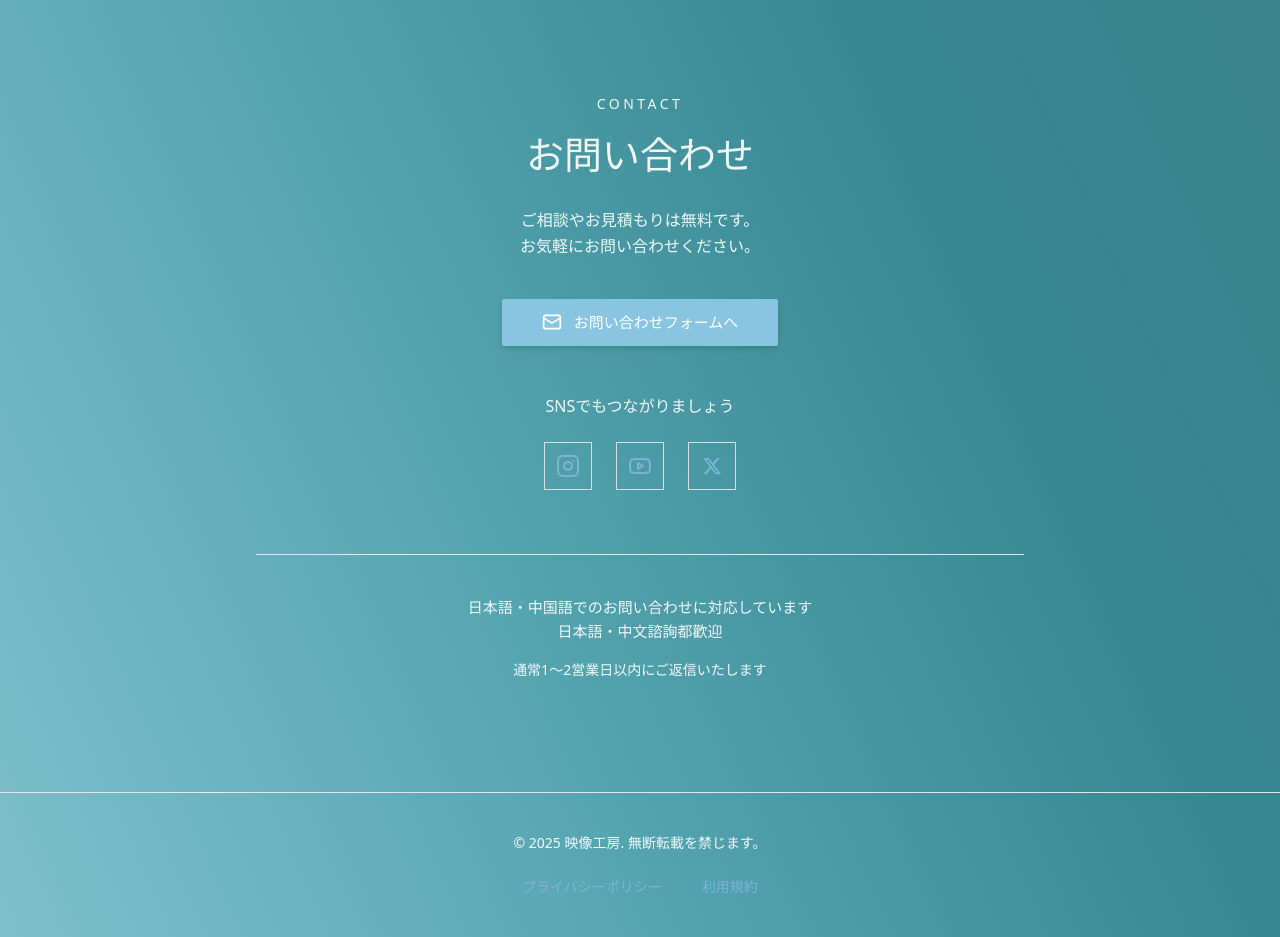
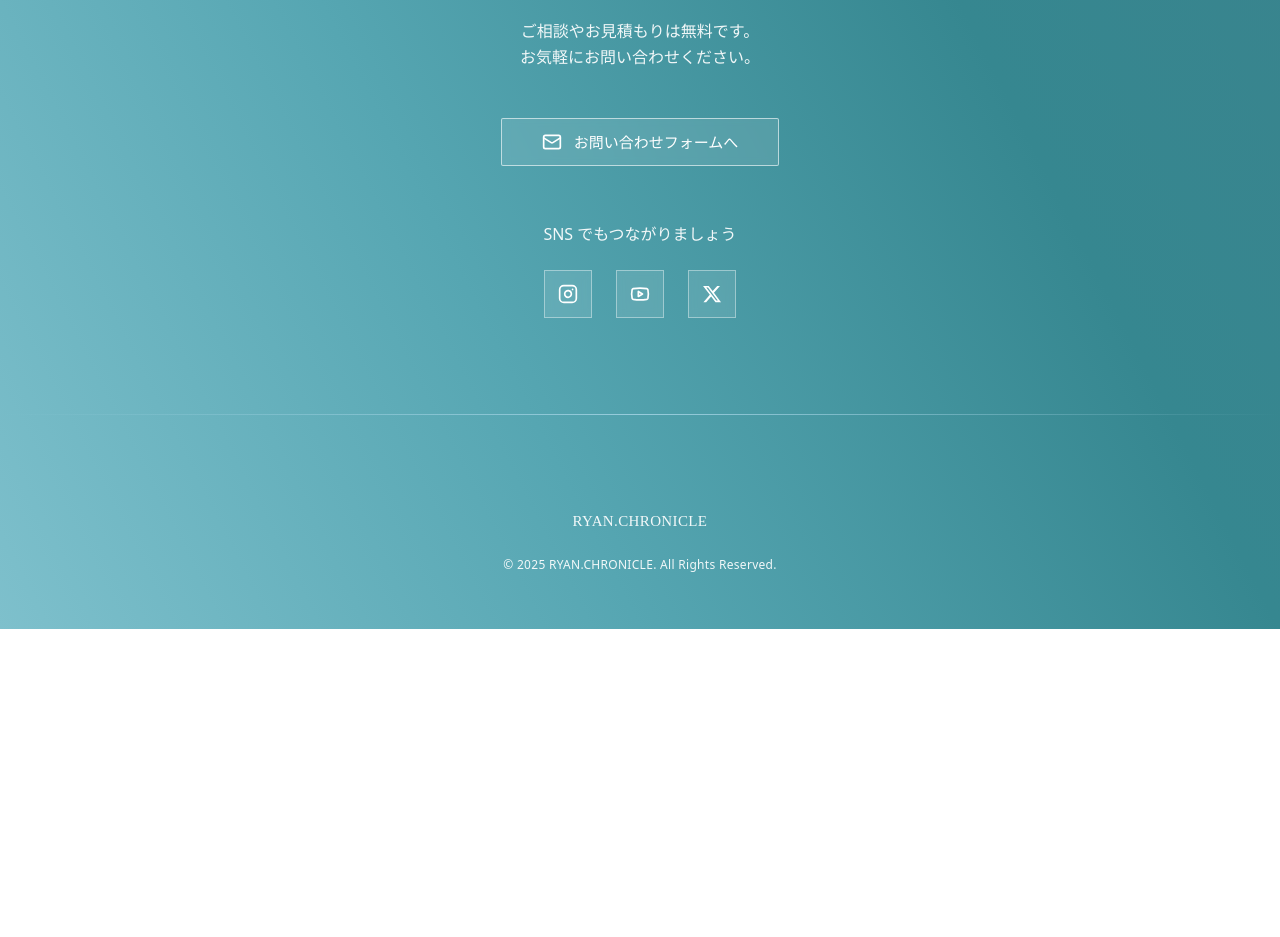
Before and after one commit to ikucha-portfolio/video-creator-portfolio-frontend, a React (Vite) app: page / in a window 1280 px wide. Shown: the part 1880-2817 px from the top of the page. After the commit the page ends 2509 px from the top, so only its background shows below. Built offline with nearby package versions, Linux system fonts and the light colour scheme; a web font is replaced by a local one.

Commit message:
Contact・Footerを統一化

```diff
--- a/src/components/ContactB.jsx
+++ b/src/components/ContactB.jsx
@@ -1,6 +1,5 @@
 import { Mail, Instagram, Youtube } from "lucide-react";
 
-// X（旧Twitter）アイコン
 const XIcon = () => (
   <svg
     viewBox="0 0 24 24"
@@ -13,56 +12,64 @@ const XIcon = () => (
 );
 
 const socialLinks = [
-  { name: "Instagram", icon: Instagram, url: "#", color: "hover:text-[#E4405F]" },
-  { name: "YouTube", icon: Youtube, url: "#", color: "hover:text-[#FF0000]" },
-  { name: "X", icon: XIcon, url: "#", color: "hover:text-[#111]" },
+  { name: "Instagram", icon: Instagram, url: "#" },
+  { name: "YouTube", icon: Youtube, url: "#" },
+  { name: "X", icon: XIcon, url: "#" },
 ];
 
-// ✅ Contact セクションのみ
 export function ContactSection() {
   return (
     <section
       id="contact"
-      className="relative py-20 lg:py-28 px-6 lg:px-12 relative bg-transparent text-center"
+      className="
+        relative py-24 px-6 lg:px-12 text-center scroll-rise
+      "
     >
-      {/* 青い仕切りライン */}
-      <div className="absolute top-0 left-0 right-0 h-px bg-gradient-to-r from-transparent via-[#A9D7E8]/80 to-transparent" />
+      {/* ==== 上部の透明グラデーションライン（HERO/WORKSと統一） ==== */}
+      <div className="absolute top-0 left-0 right-0 h-px bg-gradient-to-r from-transparent via-white/40 to-transparent" />
 
       <div className="max-w-3xl mx-auto">
-        {/* 見出し */}
-        <p className="text-[#89C4E1] text-sm tracking-[0.25em] uppercase mb-3" notranslate translate="no">
+
+        {/* CONTACT：控えめな英字 */}
+        <p
+          className="
+            text-white/60 tracking-[0.25em]
+            text-sm uppercase mb-4
+          "
+          translate="no"
+        >
           CONTACT
         </p>
-        <h2
-  className="
-    font-serif
-    text-[clamp(26px,5vw,38px)]
-    text-[#222]
-    mb-6
-  "
->
-  お問い合わせ
-</h2>
 
-
-        <p className="text-[#555] text-[16px] leading-relaxed mb-10">
+        {/* 説明文 */}
+        <p className="text-white/80 text-[16px] leading-relaxed mb-12">
           ご相談やお見積もりは無料です。
           <br />
           お気軽にお問い合わせください。
         </p>
 
-        {/* メインボタン */}
+        {/* ==== メインCTA ボタン（白枠 × ガラス） ==== */}
         <a
           href="#"
-          className="inline-flex items-center justify-center gap-3 bg-[#89C4E1] text-white text-[15px] font-medium py-3 px-10 rounded-sm shadow-md hover:bg-[#7ABAD7] hover:shadow-lg transition-all duration-300"
+          className="
+            inline-flex items-center justify-center gap-3
+            border border-white/60
+            text-white text-[15px]
+            py-3 px-10
+            rounded-sm
+            backdrop-blur-sm bg-white/10
+            hover:bg-white/20 hover:border-white
+            transition-all duration-300
+          "
         >
-          <Mail className="h-5 w-5" />
+          <Mail className="h-5 w-5 text-white" />
           お問い合わせフォームへ
         </a>
 
-        {/* SNSリンク */}
-        <div className="mt-12">
-          <p className="text-[#555] mb-6">SNSでもつながりましょう</p>
+        {/* ==== SNS === */}
+        <div className="mt-14">
+          <p className="text-white/70 mb-6">SNS でもつながりましょう</p>
+
           <div className="flex justify-center gap-6">
             {socialLinks.map((social) => {
               const Icon = social.icon;
@@ -70,29 +77,23 @@ export function ContactSection() {
                 <a
                   key={social.name}
                   href={social.url}
-                  target="_blank"
-                  rel="noopener noreferrer"
-                  className={`w-12 h-12 border border-[#DDD] flex items-center justify-center hover:border-[#89C4E1] transition-all duration-300 ${social.color}`}
-                  aria-label={social.name}
+                  className="
+                    w-12 h-12 flex items-center justify-center
+                    border border-white/40
+                    text-white
+                    backdrop-blur-sm bg-white/10
+                    hover:bg-white/20 hover:border-white
+                    transition-all duration-300
+                  "
+                  translate="no"
                 >
-                  <Icon />
+                  <Icon className="h-5 w-5" />
                 </a>
               );
             })}
           </div>
         </div>
 
-        {/* 補足テキスト */}
-        <div className="mt-16 pt-10 border-t border-[#E5E5E5] space-y-4 text-center">
-          <p className="text-[#555] leading-relaxed text-[15px]">
-            日本語・中国語でのお問い合わせに対応しています
-            <br />
-            日本語・中文諮詢都歡迎
-          </p>
-          <p className="text-[#777] text-[14px]">
-            通常1〜2営業日以内にご返信いたします
-          </p>
-        </div>
       </div>
     </section>
   );
--- a/src/components/FooterB.jsx
+++ b/src/components/FooterB.jsx
@@ -1,27 +1,43 @@
 export function FooterB() {
   return (
-    <footer className="py-10 px-6 lg:px-12 relative bg-transparent border-t border-[#E5E5E5] rounded-b-[24px]">
-      <div className="max-w-5xl mx-auto text-center space-y-6">
-        {/* コピーライト */}
-        <p className="text-[#555] text-sm">
-          © {new Date().getFullYear()} 映像工房. 無断転載を禁じます。
+    <footer
+      className="
+        relative py-14 px-6 lg:px-12
+        bg-transparent text-center
+        text-white/70
+      "
+    >
+      {/* ★ 上部のグラデーション区切り線（CONTACT と同じ） */}
+      <div
+        className="
+          absolute top-0 left-0 right-0
+          h-px
+          bg-gradient-to-r
+          from-transparent
+          via-[#A9D7E8]/80
+          to-transparent
+        "
+      />
+
+      <div className="max-w-4xl mx-auto space-y-6 pt-10">
+
+        {/* 屋号（世界観に統一） */}
+        <p
+          className="
+            font-mincho
+            text-white/70
+            tracking-wide
+            text-[15px]
+          "
+          translate="no"
+        >
+          RYAN.CHRONICLE
         </p>
 
-        {/* リンク */}
-        <div className="flex justify-center gap-10 text-sm text-[#89C4E1] font-normal">
-          <a
-            href="#"
-            className="hover:text-[#6BB3D1] transition-colors duration-200"
-          >
-            プライバシーポリシー
-          </a>
-          <a
-            href="#"
-            className="hover:text-[#6BB3D1] transition-colors duration-200"
-          >
-            利用規約
-          </a>
-        </div>
+        {/* コピーライト */}
+        <p className="text-white/50 text-xs tracking-wide">
+          © {new Date().getFullYear()} RYAN.CHRONICLE. All Rights Reserved.
+        </p>
       </div>
     </footer>
   );
--- a/src/components/WorksB.jsx
+++ b/src/components/WorksB.jsx
@@ -50,24 +50,6 @@ export default function WorksB() {
   >
     WORKS
   </p>
-
-  {/* 制作実績：明朝体 + サイズ調整 */}
-  <h2
-    className="
-      font-serif
-      text-white
-      text-[clamp(24px,4.5vw,34px)]
-      leading-tight
-      mb-4
-    "
-  >
-    制作実績
-  </h2>
-
-  {/* 説明文：サンセリフのまま */}
-  <p className="text-white/90 text-[16px] leading-relaxed max-w-2xl">
-    これまで手がけた映像作品の一部をご紹介します。
-  </p>
 </div>
 
 
```
